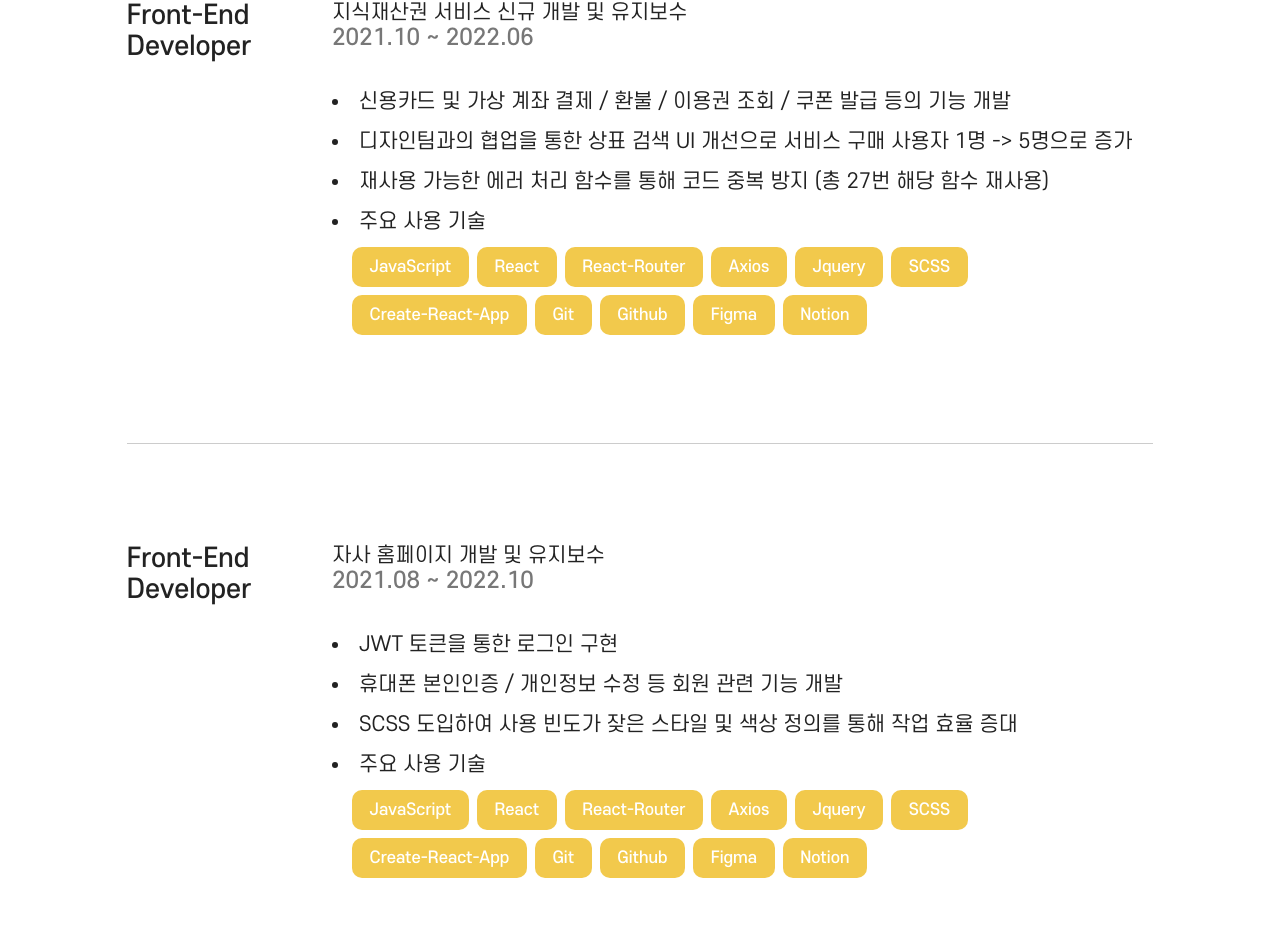
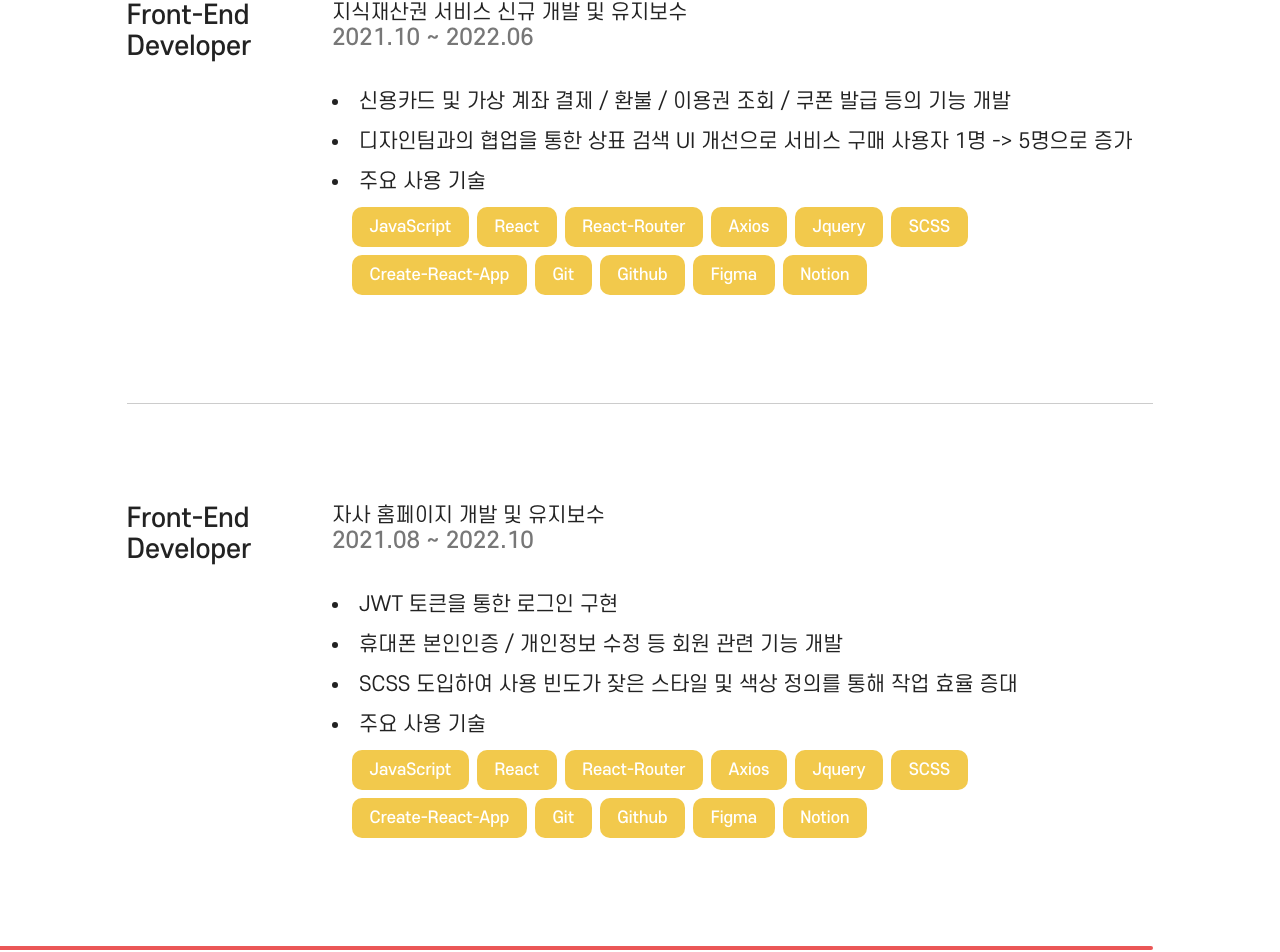
Before and after one commit to eun9705/portfolio, a React app: page /career in a window 1280 px wide. Shown: the part 1213-2165 px from the top of the page. Built offline with nearby package versions, Linux system fonts and the light colour scheme.

Commit message:
modify : 오탈자 수정

```diff
--- a/src/dummy/careerData.json
+++ b/src/dummy/careerData.json
@@ -15,7 +15,7 @@
                 "role":"Front-End\nDeveloper",
                 "title":"지식재산권 서비스 신규 개발 및 유지보수",
                 "term":"2021.10 ~ 2022.06",
-                "done": ["신용카드 및 가상 계좌 결제 / 환불 / 이용권 조회 / 쿠폰 발급 등의 기능 개발","디자인팀과의 협업을 통한 상표 검색 UI 개선으로 서비스 구매 사용자 1명 -> 5명으로 증가","재사용 가능한 에러 처리 함수를 통해 코드 중복 방지 (총 27번 해당 함수 재사용)","주요 사용 기술"],
+                "done": ["신용카드 및 가상 계좌 결제 / 환불 / 이용권 조회 / 쿠폰 발급 등의 기능 개발","디자인팀과의 협업을 통한 상표 검색 UI 개선으로 서비스 구매 사용자 1명 -> 5명으로 증가","주요 사용 기술"],
                 "stack": ["JavaScript","React","React-Router","Axios","Jquery","SCSS","Create-React-App","Git","Github","Figma","Notion"]
             },
             {
--- a/src/dummy/projectData.js
+++ b/src/dummy/projectData.js
@@ -4,7 +4,7 @@ export const projectData = [
         kor:"마이플릭스",
         thumbnail:"thumbnail01",
         mockup:["mockup01","mockup02"],
-        overview:"TMDB Open API를 이용하여 Netflix와 비슷하게 구현해본 웹 서비스 입니다.\nButton, form 요소를 최대한 재사용할 수 있는 방향으로 컴포넌트를 구성해보았으며,\nReact,Recoil,Vite, Styled-components,Typescript, useRouter, useScroll, useDebounce custom hook을 사용하여 구현하였습니다.",
+        overview:"TMDB Open API를 이용하여 Netflix와 비슷하게 구현해본 웹 서비스입니다.\nButton, form 요소를 최대한 재사용할 수 있는 방향으로 컴포넌트를 구성해보았으며,\nReact,Recoil,Vite, Styled-components,Typescript, useRouter, useScroll, useDebounce custom hook을 사용하여 구현하였습니다.",
         review:"이번 프로젝트에서는 webpack을 직접 설정하지 않고 vite를 사용해서 프로젝트를 만들어보았습니다.\nwebpack 비해 vite는 설정 아주 편리했습니다.\n이번 프로젝트에서는 useDebounce 라는 custom hook을 통해\napi요청이 적게 들어가게 하거나 scrollY의 값 변경으로 인한 잦은 리렌더링을 방지해보았습니다.\n또한 recoil을 사용하여 로그인 상태, 사용자 uid값을 관리하도록 구현해보았습니다.",
         link:"https://my-flixxx.netlify.app/",
         git:"https://github.com/eun9705/myflix"
@@ -14,8 +14,8 @@ export const projectData = [
         kor:"포트폴리오",
         thumbnail:"thumbnail02",
         mockup:["mockup03","mockup04"],
-        overview:"제작한 웹 서비스를 모아둔 개인 포트폴리오 사이트 입니다.\nReact,Webpack, Styled-components,Typescript,context API,\nuseTheme, useRouter, useIntersectionObserver custom hook을 사용하여 구현하였습니다.",
-        review:"CRA(Create React App)를 사용하지 않고 직접 Webpack을 설정해보았습니다.\n다양한 설정이 필요하고 이미지를 불러오는 과정에서도 설정할 것이 있다는 것이 꽤나 번거로웠습니다.\n또한 해당 프로젝트에서는 custom hook을 적극 활용하는 것에 초점을 두어,\n 이를 위해 useTheme, useRouter, useIntersectionObserver등의 custom hook을 적용했습니다.",
+        overview:"제작한 웹 서비스를 모아둔 개인 포트폴리오 사이트입니다.\nReact,Webpack, Styled-components,Typescript,context API,\nuseTheme, useRouter, useIntersectionObserver custom hook을 사용하여 구현하였습니다.",
+        review:"CRA(Create React App)를 사용하지 않고 직접 Webpack을 설정해보았습니다.\n다양한 설정이 필요하고 이미지를 불러오는 과정에서도 설정할 것이 있다는 것이 꽤 번거로웠습니다.\n또한 해당 프로젝트에서는 custom hook을 적극 활용하는 것에 초점을 두어,\n 이를 위해 useTheme, useRouter, useIntersectionObserver 등의 custom hook을 적용했습니다.",
         link:"https://ek-portfolio.netlify.app/",
         git:"https://github.com/eun9705/portfolio"
     }
```
